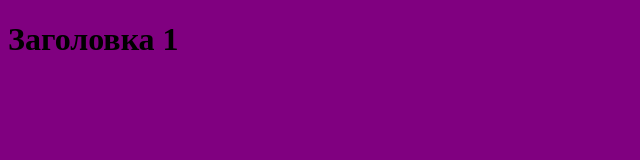
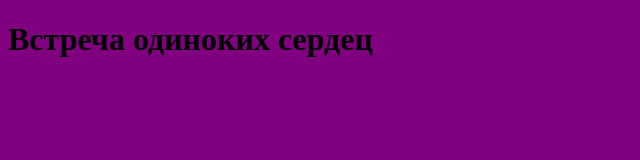
Before and after one commit to taptun/github-for-beginners, a plain HTML site: page index.html in a window 1280 px wide. Shown: the whole page, without its empty margins (0-640 px from the left). Drawn offline with Linux system fonts and the light colour scheme.

Commit message:
Добавили встречу

```diff
--- a/index.html
+++ b/index.html
@@ -6,6 +6,6 @@
     <title>My document</title>
   </head>
   <body>
-    <h1>Заголовка 1</h1>
+    <h1>Встреча одиноких сердец</h1>
   </body>
 </html>
```
